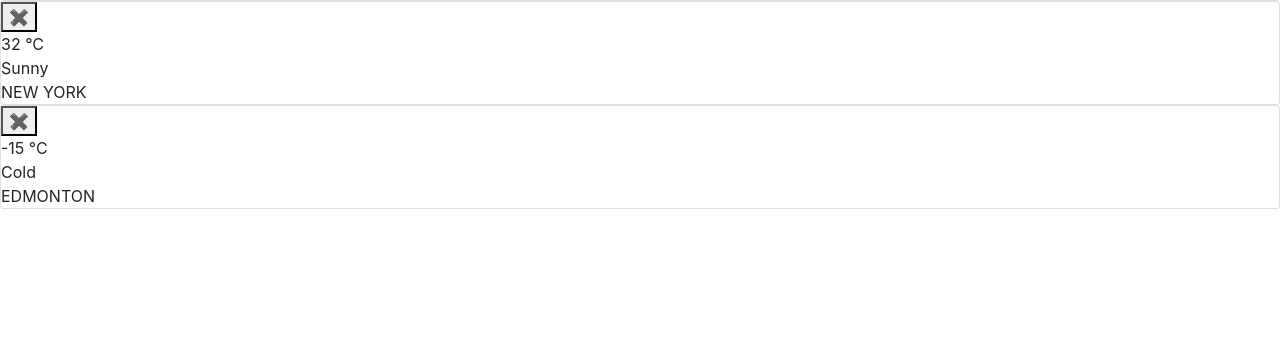
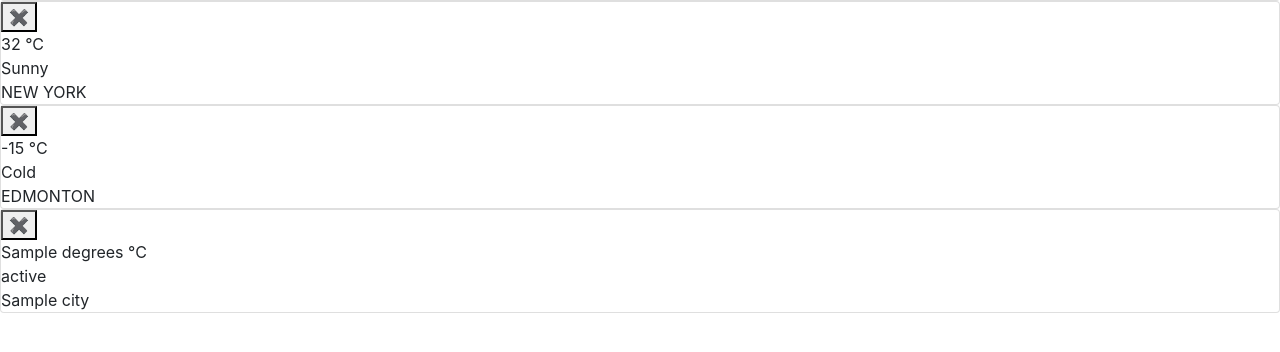
Before and after one commit to korniaq/weather_app, a Flask app: template templates/index.html in a window 1280 px wide. Shown: the part 133-485 px from the top of the page. Run offline with Flask 2, Linux system fonts and the light colour scheme; the template is opened without the code that fills it: most values are stand-ins (such as "Sample title", 1, 10 or a date in 2020); some libraries are stand-ins or nearby versions.

Commit message:
Add files via upload
adding a new city is now possible

```diff
--- a/app.py
+++ b/app.py
@@ -1,19 +1,24 @@
 from flask import Flask
+from flask import request
 import sys
 from flask import render_template
 import requests
+import json
 
 app = Flask(__name__)
+API_KEY = '7a1c45cb67aa9811d480c28f2c51dddf'
 
 
-@app.route('/')
+@app.route('/', methods=['POST', 'GET'])
 def index():
+    if request.method == 'POST':
+        city = request.form['city_name'].upper()
+        r = requests.get('https://api.openweathermap.org/data/2.5/weather?q={}&appid={}'.format(city, API_KEY))
+        dict = json.loads(r.text)
+        dict_with_weather_info = {'degrees': int(dict['main']['temp'])-273, 'state': dict['weather'][0]['main'], 'city': city}
+        return render_template('index.html', weather=dict_with_weather_info)
+
     return render_template("index.html")
-
-
-@app.route('/add', methods=['POST'])
-def add_city():
-    pass
 
 
 # don't change the following way to run flask:
--- a/templates/index.html
+++ b/templates/index.html
@@ -63,6 +63,20 @@
         <div class="empty"></div>
         <div class="city">EDMONTON</div>
     </div>
+    {% if weather %}
+        <div class="card day">
+            <div class="delete-wrapper">
+                <form action="#" method="POST">
+                    <input type="hidden" name="id" value="">
+                    <button class="delete-button" type="submit">&#10006;</button>
+                </form>
+            </div>
+            <div class="degrees"><span>{{weather['degrees']}}<span class="celsius"> °C</span></span></div>
+            <div class="state">{{weather['state']}}</div>
+            <div class="empty"></div>
+            <div class="city">{{weather['city']}}</div>
+        </div>
+    {% endif %}
 </div>
 </body>
 </html>
```
